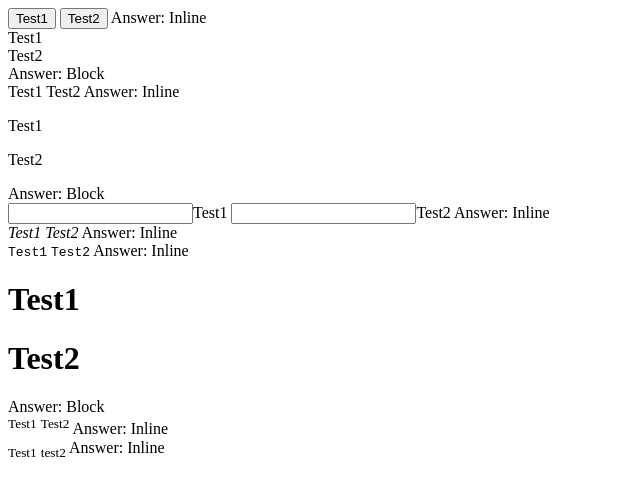
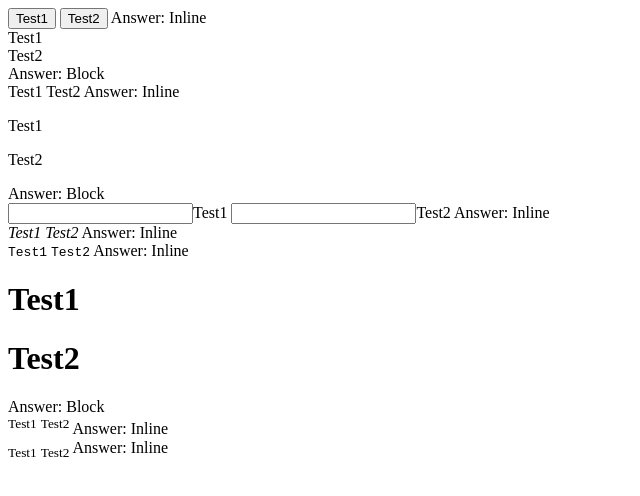
Before and after one commit to acciojob/block-or-inline-22YesSujit, a website: page main.html in a window 1280 px wide. Shown: the full height of the page, 0-640 px from the left. Drawn offline with Linux system fonts and the light colour scheme.

Commit message:
commit 4

```diff
--- a/main.html
+++ b/main.html
@@ -75,7 +75,7 @@
 
 		<div data-ns-test="block-inline-sub">
 			<sub>Test1</sub>
-			<sub>test2</sub>
+			<sub>Test2</sub>
 			Answer: Inline
 		</div>
 
```
